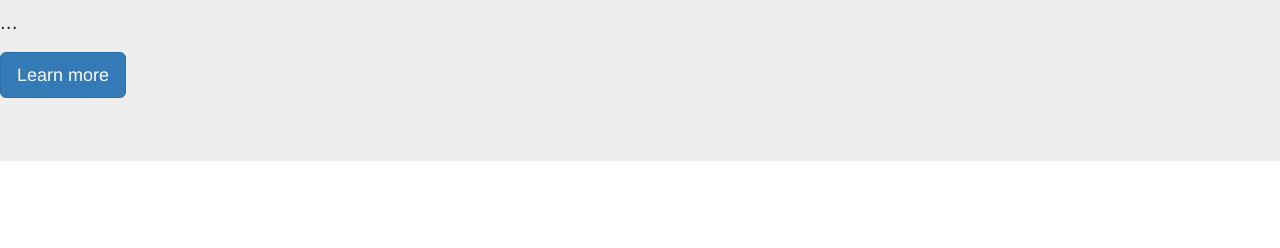
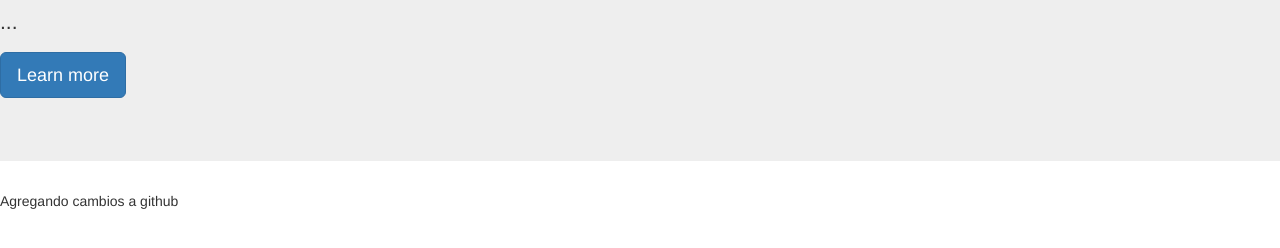
Before and after one commit to yessi-chibi/basicoV, a plain HTML site: page index.html in a window 1280 px wide. Shown: the part 440-688 px from the top of the page. Drawn offline with Linux system fonts and the light colour scheme.

Commit message:
agregando cambios al github# version 2

```diff
--- a/css/style.css
+++ b/css/style.css
@@ -17,7 +17,7 @@
     color: white;
   }
   .periodico{
-    column-count: 2
+    column-count: 2;
   }
 }
 
--- a/index.html
+++ b/index.html
@@ -21,5 +21,6 @@
   <p>...</p>
   <p><a class="btn btn-primary btn-lg" href="#" role="button">Learn more</a></p>
 </div>
+Agregando cambios a github
   </body>
 </html>
```
